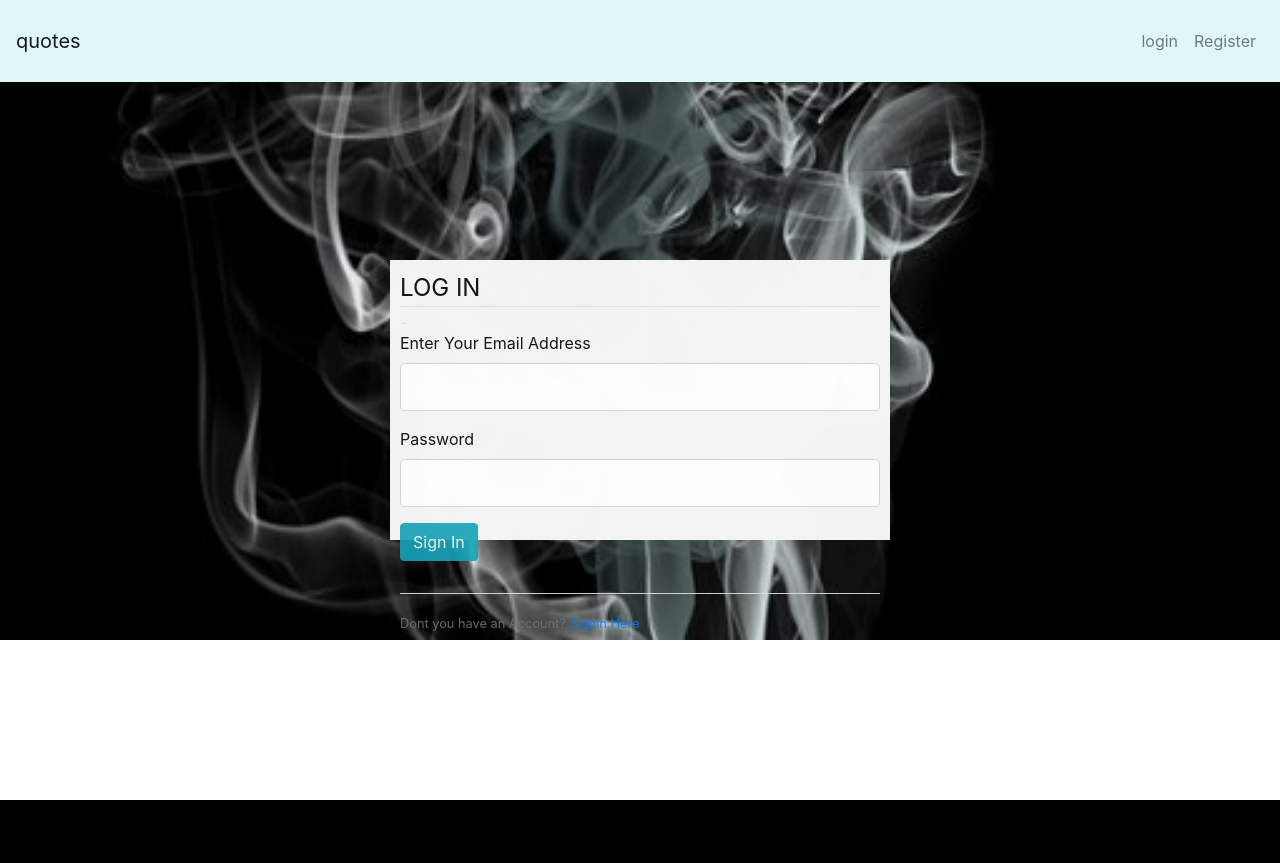
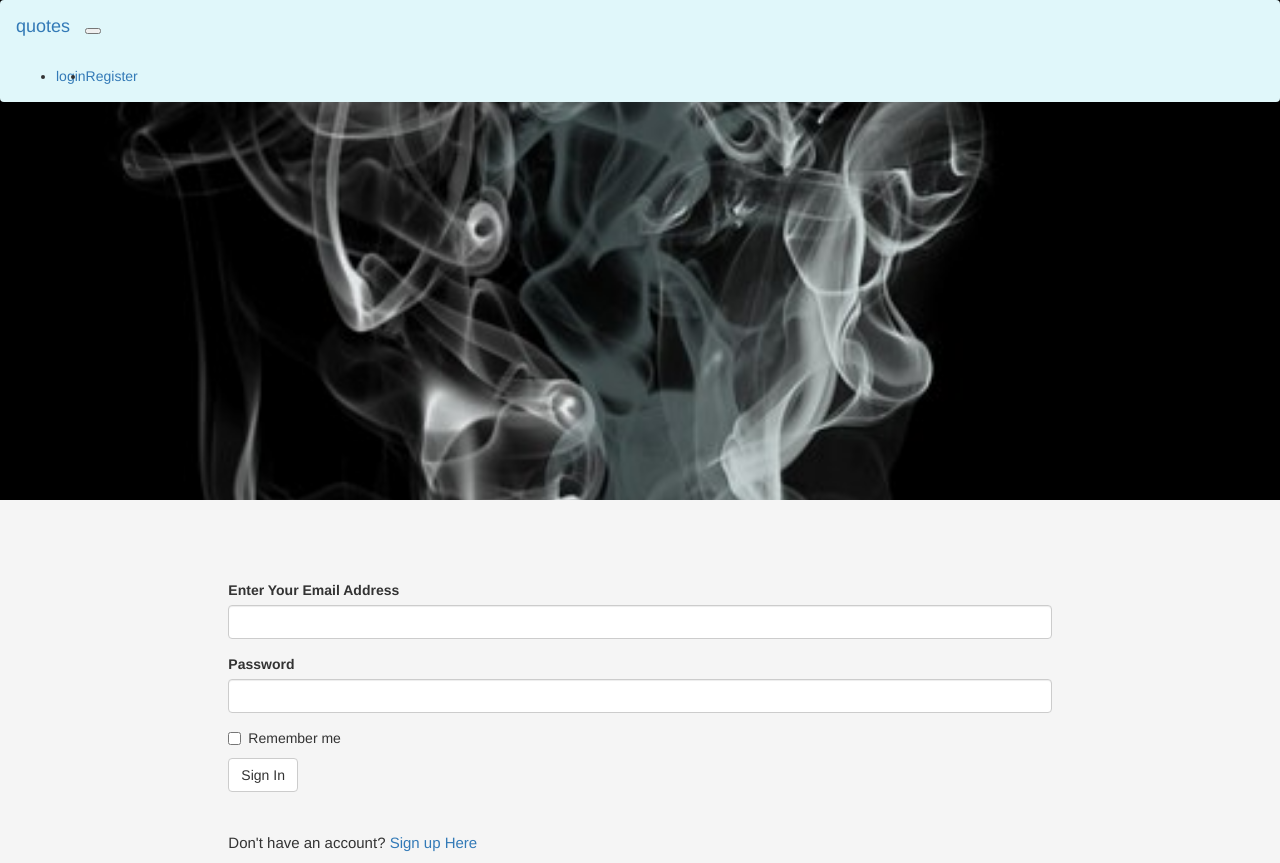
Before and after one commit to aline-bebe/blog, a Flask app: page /auth/login in a window 1280 px wide. Before the commit the page ends 800 px from the top, so only its background shows below. Run offline with Flask 2, Linux system fonts and the light colour scheme; some libraries are stand-ins or nearby versions.

Commit message:
styling and changing different things in creating account and login

```diff
--- a/app/__init__.py
+++ b/app/__init__.py
@@ -4,7 +4,7 @@
 from config import config_options
 from flask_sqlalchemy import SQLAlchemy
 from flask_login import LoginManager
-from flask_bcrypt import Bcrypt
+# from flask_bcrypt import Bcrypt
 # from flask_uploads import UploadSet,configure_uploads,IMAGES
 # from flask_mail import Mail
 
@@ -14,7 +14,7 @@
 login_manager.session_protection = 'strong'
 login_manager.login_view = 'auth.login'
 # photos = UploadSet('photos',IMAGES)
-bcrypt = Bcrypt()
+# bcrypt = Bcrypt()
 # mail = Mail()
 
 db = SQLAlchemy()
@@ -27,7 +27,7 @@
     db.init_app(app)
     login_manager.init_app(app)
     bootstrap.init_app(app)
-    bcrypt.init_app(app)
+    # bcrypt.init_app(app)
     # mail.init_app(app)
 
     # Creating app configurations
--- a/app/auth/views.py
+++ b/app/auth/views.py
@@ -1,48 +1,41 @@
+from flask import render_template, redirect, url_for, request
+from ..models import User
+from .forms import RegistrationForm, LoginForm
+from .. import db
+from . import auth
+from flask_login import login_user, logout_user, login_required
+# from ..email import mail_message
 
-from flask import render_template, redirect,url_for,flash,abort,request
-from ..models import User
-from .forms import RegistrationForm,LoginForm
-from . import auth
-from .. import db,bcrypt
-from flask_login  import login_user, logout_user, login_required, current_user
+@auth.route('/login', methods=["GET", "POST"])
+def login():
+    login_form = LoginForm()
+    if login_form.validate_on_submit():
+        user = User.query.filter_by(email = login_form.email.data).first()
+        if user is not None and user .verify_password(login_form.password.data):
+            login_user(user,login_form.remember.data)
+            return redirect(request.args.get('next') or url_for('main.index'))
 
+
+    title = "Pitches LogIn"
+    return render_template('auth/login.html', login_form = login_form, title = title)
+
+@auth.route('/logout')
+@login_required
+def logout():
+    logout_user()
+    return redirect(url_for("main.index"))
 
 @auth.route('/register', methods = ["GET","POST"])
 def register():
-    if current_user.is_authenticated:
-        return redirect(url_for('main.index'))
     form = RegistrationForm()
     if form.validate_on_submit():
-        hashed_password = bcrypt.generate_password_hash(form.password.data).decode('utf-8')
-        user = User(username = form.username.data, email=form.email.data, password = hashed_password)
+        user = User(email = form.email.data, username =form.username.data, password = form.password.data)
 
-        user.save_user()
-        flash(f"Account Created for {form.username.data}!","success")
+        db.session.add(user)
+        db.session.commit()
 
-        return redirect(url_for("auth.login"))
-    return render_template('auth/register.html', form = form)
+        # mail_message("Welcome to views_pitches","email/welcome_user",user.email,user=user)
 
-
-@auth.route('/login', methods = ["GET","POST"])
-def login():
-    if current_user.is_authenticated:
-        return redirect(url_for('main.index'))
-    form = LoginForm()
-    if form.validate_on_submit():
-        user = User.query.filter_by(email = form.email.data).first()
-        if user and bcrypt.check_password_hash(user.password, form.password.data):
-            login_user(user, remember=form.remember.data)
-
-            return redirect(url_for('main.index'))
-        else:
-            flash("Login Unsuccessful.Check Email and Password")
-
-
-
-    return render_template('auth/login.html', form = form)
-
-@auth.route('/logout')
-def logout():
-    logout_user()
-
-    return redirect(url_for('main.index'))
+        return redirect(url_for('auth.login'))
+        title = "New Account"
+    return render_template('auth/register.html', registration_form = form)
--- a/app/templates/auth/login.html
+++ b/app/templates/auth/login.html
@@ -1,38 +1,22 @@
-{% extends 'base.html' %}
-{% import 'bootstrap/wtf.html' as wtf%}
-{%  block content %}
+{% extends 'bootstrap/base.html' %}
+{% import 'bootstrap/wtf.html' as wtf %}
 
-<div class="container">
- <div class="content">
+{% block navbar %}
+    {% include 'navbar.html' %}
+{% endblock %}
 
-    <form action="" method="POST">
-        {{form.hidden_tag()}}
-        <fieldset class="form-group">
-            <legend class="border-bottom mb-4">LOG IN</legend>
-            <div class="form-group">
-                {{ form.email.label(class = "form-control-label")}}
-                {{ form.email(class = "form-control form-control-lg")}}
-            </div>
-            <div class="form-group">
-                    {{ form.password.label(class = "form-control-label")}}
-                    {{ form.password(class = "form-control form-control-lg")}}
-                </div>
-                <div class="form-group">
-                        {{ form.submit(class = "btn btn-info")}}
-                    </div>
-        </fieldset>
+{% block content %}
+<br>
+<br>
+<br>
+<br>
+<div class="col-md-2"></div>
+<div class="col-md-8">
+    {{wtf.quick_form(login_form)}}
+    <br>
+    <br>
+    <p> Don't have an account? <a href="{{url_for('auth.register')}}">Sign up Here</a></p>
+</div>
+<div class="col-md-2"></div>
 
-    </form>
-    <div class="border-top pt-3">
-        <small class="text-muted">
-            Dont you have an Account? <a href="{{url_for('auth.register')}}">Signin Here</a>
-        </small>
-    </div>
- </div>
-
-
-</div>
-
-
-
-{%  endblock %}
+{% endblock %}
--- a/app/templates/base.html
+++ b/app/templates/base.html
@@ -8,33 +8,30 @@
     <link href="https://fonts.googleapis.com/css?family=Tangerine" rel="stylesheet">
 </head>
 <style>
- small{
-     margin-bottom: 10px;
-     font-weight: bolder;
- }
+
 body{
     background-color: #F5F5F5;
 }
 h2{
     font-weight: bold;
-    font-family: 'Anton', sans-serif;
+    font-family:  'Oswald', sans-serif;;
 }
 li{
     text-align: right;
 }
-.intro{
+.first{
     background-image: url('/static/image.jpg');
     background-repeat: no-repeat;
     background-size: cover;
     width: 100;
-    height:80vh;
-    opacity:100;
+    height:700px;
+    /* opacity:100; */
 }
 nav{
     background:#E0F7FA;
     line-height: 50px;
 }
-.content{
+.second{
     color:black;
     background-color:#F5F5F5;
     width:500px;
@@ -44,17 +41,17 @@
     left:50%;
     transform: translate(-50%,-50%);
     position: absolute;
-    opacity: 0.9;
+    opacity: 0.5;
 }
 p{
-   font-size:30px;
-   font-family: 'Tangerine', cursive;
+   font-size:20px;
+   font-family:'Sacramento', cursive;
 }
 </style>
 <link rel="stylesheet" href="https://maxcdn.bootstrapcdn.com/bootstrap/4.3.1/css/bootstrap.min.css">
 <body>
 
-<div class="intro">
+<div class="first">
     <nav class="navbar navbar-expand-sm navbar-light bg-faded">
         <button class="navbar-toggler" type="button" data-toggle="collapse" data-target="#nav-content" aria-controls="nav-content" aria-expanded="false" aria-label="Toggle navigation">
         <span class="navbar-toggler-icon"></span>
@@ -84,7 +81,7 @@
         </li>
         </ul>
         </nav>
-        <div class="content">
+        <div class="second">
             <p>{{quote}}</p>
             <br>
             <blockquote>-{{quote_author}}</blockquote>
--- a/app/templates/blog_review.html
+++ b/app/templates/blog_review.html
@@ -2,7 +2,7 @@
 {% block content %}
 <style>
         h4{
-           color:rgb(60, 85, 197);
+           color:rgb(133, 207, 48);
            }
            h5{
                font-family: Arial, Helvetica, sans-serif;
--- a/app/templates/navbar.html
+++ b/app/templates/navbar.html
@@ -3,36 +3,33 @@
        color:white;
        }
        h5{
-           font-family: Arial, Helvetica, sans-serif;
+           font-family:  'Oswald', sans-serif;
        }
        p{
            font-size: 15px;
        }
 
-       small{
-        margin-bottom: 10px;
-        font-weight: bolder;
-    }
+
    body{
        background-color: #F5F5F5;
    }
 
    h2{
        font-weight: bold;
-       font-family: 'Anton', sans-serif;
+       font-family:  'Oswald', sans-serif;
 
    }
    li{
        text-align: right;
    }
-   /* .first{
-       background-image: url('https://images.pexels.com/photos/569169/pexels-photo-569169.jpeg?auto=compress&cs=tinysrgb&dpr=2&h=650&w=940');
-       background-repeat: no-repeat;
-       background-size: cover;
-       width: 100;
-       height:80vh;
-       opacity:100;
-   } */
+   .first{
+    background-image: url('/static/image.jpg');
+    background-repeat: no-repeat;
+    background-size: cover;
+    width: 100;
+    height:500px;
+    /* opacity:100; */
+}
    nav{
        background:#E0F7FA;
        line-height: 50px;
@@ -40,7 +37,7 @@
    </style>
 
 
-<div class="intro">
+<div class="first">
     <nav class="navbar navbar-expand-sm navbar-light bg-faded">
         <button class="navbar-toggler" type="button" data-toggle="collapse" data-target="#nav-content" aria-controls="nav-content" aria-expanded="false" aria-label="Toggle navigation">
         <span class="navbar-toggler-icon"></span>
--- a/config.py
+++ b/config.py
@@ -4,7 +4,7 @@
     # SQLALCHEMY_DATABASE_URI = os.environ.get("DATABASE_URL")
     SECRET_KEY = ('SECRET_KEY')
     QUOTES_API_BASE_URL='http://quotes.stormconsultancy.co.uk/random.json'
-    SQLALCHEMY_DATABASE_URI = 'postgresql+psycopg2://wecode:New@localhost/blogs'
+    SQLALCHEMY_DATABASE_URI = 'postgresql+psycopg2://wecode:New@localhost/blo'
 
 
 
@@ -17,7 +17,7 @@
     pass
 
 class DevConfig(Config):
-    SQLALCHEMY_DATABASE_URI = 'postgresql+psycopg2://wecode:New@localhost/blogs'
+    SQLALCHEMY_DATABASE_URI = 'postgresql+psycopg2://wecode:New@localhost/blo'
 
     DEBUG = True
 
```
Also changed, not shown: app/models.py (+15 -3 lines), app/templates/auth/register.html (+16 -46 lines), migrations/versions/5b90c4607afd_first_migration.py (renamed from migrations/versions/5e64025a5f87_initial_migration.py, +5 -5 lines), 1 other file.
